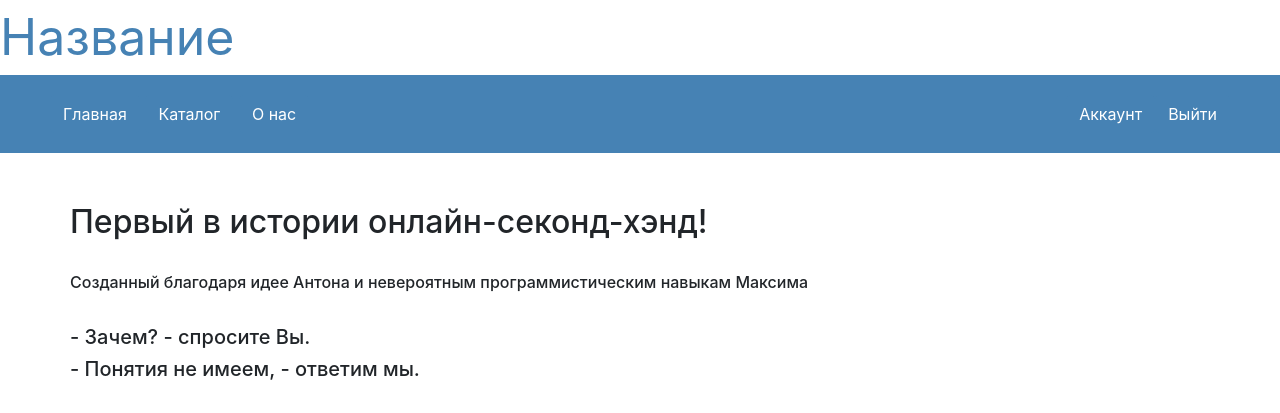
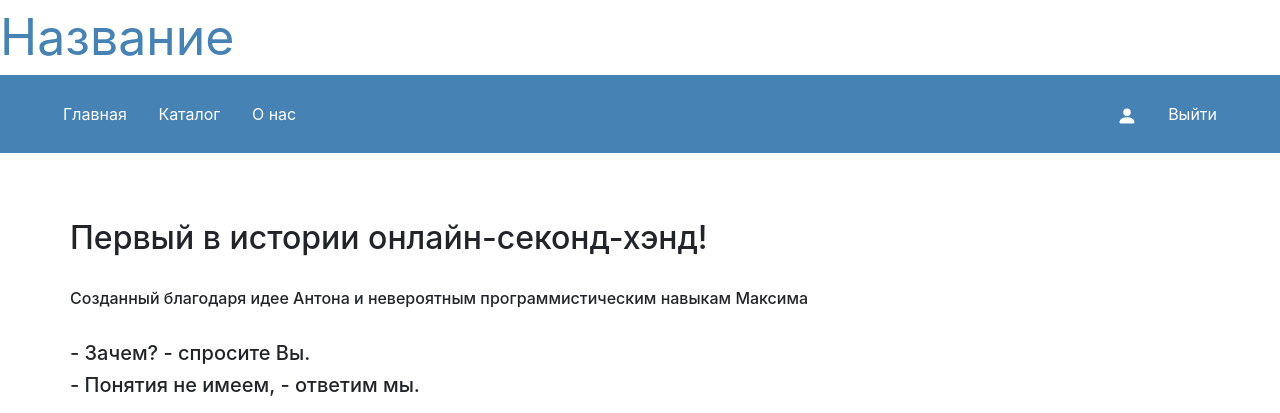
Before and after one commit to MaxGolubev19/Secondhand-Svetlana-, a Flask app: page /about in a window 1280 px wide. Shown: the top 413 px of the page. Run offline with Flask 2, Linux system fonts and the light colour scheme; a user stored in the database is signed in; some libraries are stand-ins or nearby versions.

Commit message:
Add files via upload

```diff
--- a/static/style.css
+++ b/static/style.css
@@ -8,6 +8,7 @@
 	background-color: #4682B4;
 	padding: 20px 50px;
 	font-size: 20px;
+	width: 100%;
 }
 
 .page {
@@ -35,8 +36,8 @@ footer {
 }
 
 .btn-outline-light:focus,
-.btn-outline-light:active {
-	background-color: white;!important;
+.btn-outline-light:not(:disabled):not(.disabled):active{
+	background-color: white;
     color: #4682B4;
     border-color: #4682B4;
 }
@@ -54,9 +55,9 @@ footer {
 }
 
 .btn-primary:focus,
-.btn-primary:active {
-	background-color: white;!important;
-    color: #4682B4;
+.btn-primary:not(:disabled):not(.disabled):active {
+	background-color: #4682B4;
+    color: white;
     border-color: #4682B4;
 }
 
@@ -66,15 +67,10 @@ footer {
     border-color: #4682B4;
 }
 
-.btn-block:hover {
+.btn-block:hover,
+.btn-block:focus,
+.btn-block:not(:disabled):not(.disabled):active {
 	background-color: #4682B4;
     color: white;
     border-color: #4682B4;
 }
-
-.btn-block:focus,
-.btn-block:active {
-	background-color: #4682B4;!important;
-    color: white;
-    border-color: #4682B4;
-}
--- a/templates/base.html
+++ b/templates/base.html
@@ -13,18 +13,28 @@
 	<body>
 		<header>
 			<div class="title">Название</div>
-			<div class="main-menu">
+			<p class="main-menu">
+				<span>
 					<a class="btn btn-outline-light" href="/">Главная</a>
 					<a class="btn btn-outline-light" href="/catalog">Каталог</a>
 					<a class="btn btn-outline-light" href="/about">О нас</a>
+				</span>
+				<span style="float:right;">
 					{% if current_user.is_authenticated %}
-					<a class="btn btn-outline-light" href="/exit" style="float: right">Выйти</a>
-					<a class="btn btn-outline-light" href="/account" style="float: right">Аккаунт</a>
+						<a class="btn btn-outline-light text-right" href="/account">
+							<svg xmlns="http://www.w3.org/2000/svg" width="20" height="20" fill="currentColor" class="bi bi-person-fill" viewBox="0 0 16 16">
+		  						<path d="M3 14s-1 0-1-1 1-4 6-4 6 3 6 4-1 1-1 1H3zm5-6a3 3 0 1 0 0-6 3 3 0 0 0 0 6z"/>
+							</svg>
+						</a>
+						<a class="btn btn-outline-light text-right" href="/exit">
+							Выйти
+						</a>
 					{% else %}
-					<a class="btn btn-outline-light" href="/login" style="float: right">Вход</a>
-					<a class="btn btn-outline-light" href="/logup" style="float: right">Регистрация</a>
+						<a class="btn btn-outline-light text-right" href="/login">Вход</a>
+						<a class="btn btn-outline-light text-right" href="/logup">Регистрация</a>
 					{% endif %}
-			</div>
+				</span>
+			</p>
   		</header>
 		<main role="main" class="container page">
 			{% block content %}{% endblock %}
```
Lines whose indentation alone changed are shown as unchanged.
